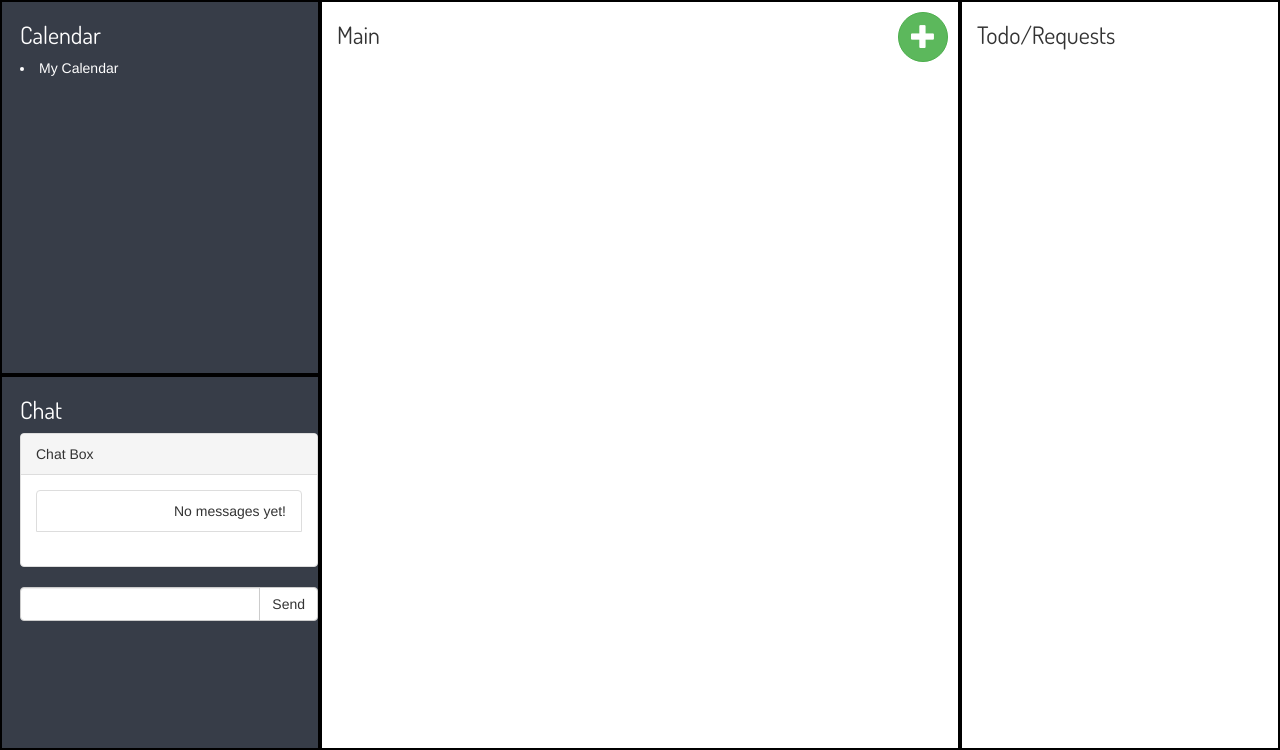
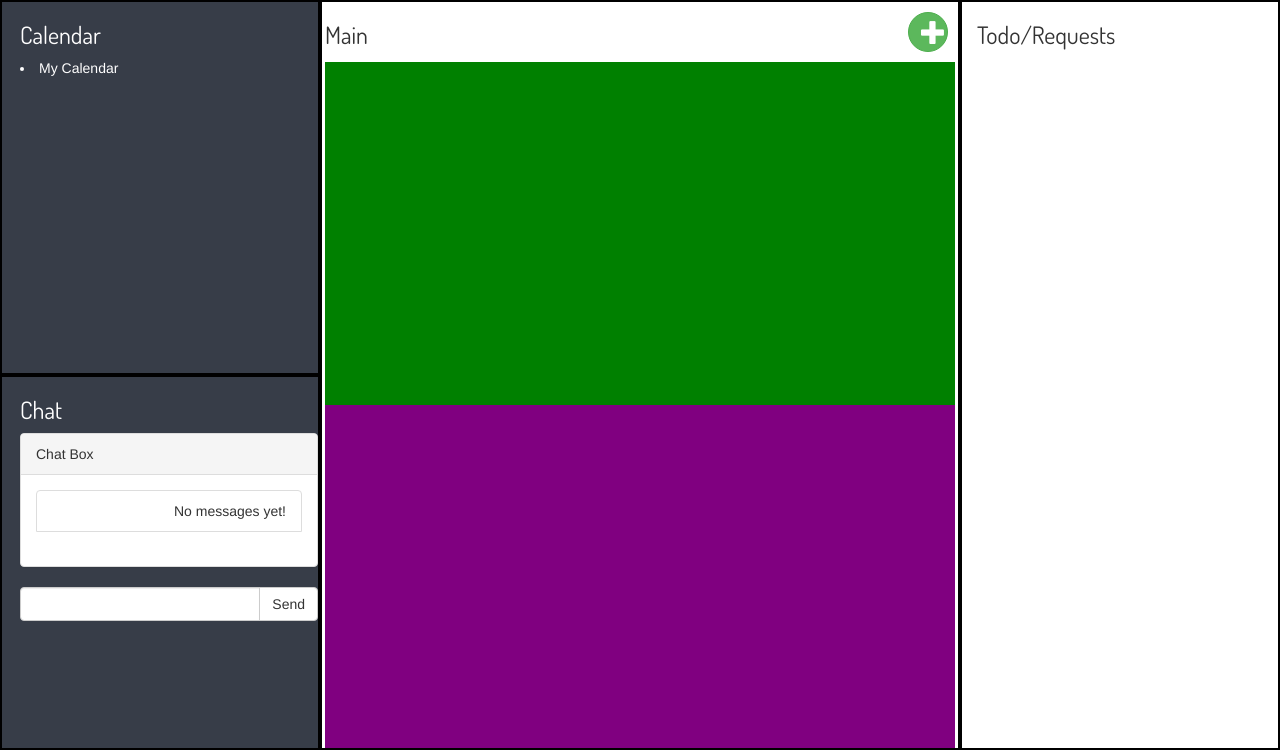
Before and after one commit to HaarisKhan/iAssign, a Django app: template iAssign/app/templates/appPage.html in a window 1280 px wide. Shown: the part 50-800 px from the top of the page. Run offline with Django 3.2, Linux system fonts and the light colour scheme; the template is opened without the code that fills it, so the values that code supplies are empty; some libraries are stand-ins or nearby versions.

Commit message:
made divs

```diff
--- a/iAssign/app/static/css/appPage.css
+++ b/iAssign/app/static/css/appPage.css
@@ -25,6 +25,8 @@
     overflow: auto;
     background-color: white;
     border: 2px solid black;
+    padding-left: 18px;
+    padding-right: 18px;
 }
 
 #todoRequest {
@@ -43,8 +45,8 @@
 }
 
 .btn-circle {
- 	width: 50px;
- 	height: 50px;
+ 	width: 40px;
+ 	height: 40px;
   	padding: 10px 16px;
  	font-size: 18px;
   	line-height: 1.33;
--- a/iAssign/app/templates/appPage.html
+++ b/iAssign/app/templates/appPage.html
@@ -109,8 +109,7 @@
   			</div>
 
     		<div class="col-sm-6 col-xs-8" id = "main">
-    			<h3 style="font-family: 'Dosis', cursive;">Main</h3>
-
+          <div class = "row" style="height: 60px"><h3 style="font-family: 'Dosis', cursive;">Main</h3>
     				<button id = "addBtn" type="button" class="btn btn-success btn-circle" onclick="popup()"><span class="glyphicon glyphicon-plus glyphicon-larger"></span></button>
 
     				<div id="addModal" class="modal">
@@ -127,10 +126,13 @@
 					</form>
   					</div>
   					</div>
-                {% if calendar_display %}
+            </div>
+            <div class = "row" style="height: calc(50% - 30px); background-color: green">
+              {% if calendar_display %}
                     {{ calendar_display|safe }}
                 {% endif %}
-
+            </div>
+            <div class = "row" style="height: calc(50% - 30px); background-color: purple"></div>
     		</div>
 
     		<div class="col-sm-3 col-xs-hidden" id="todoRequest">
```
